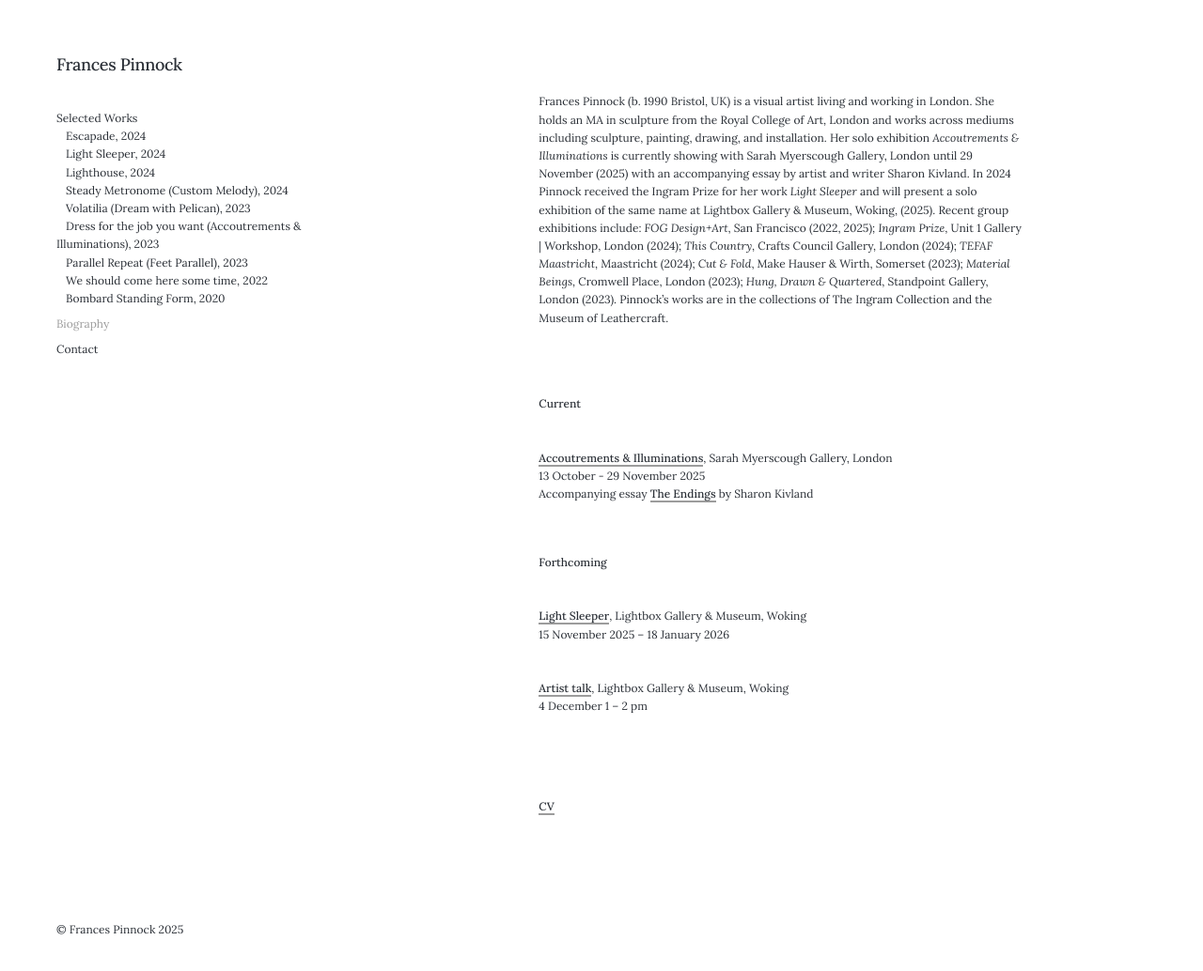
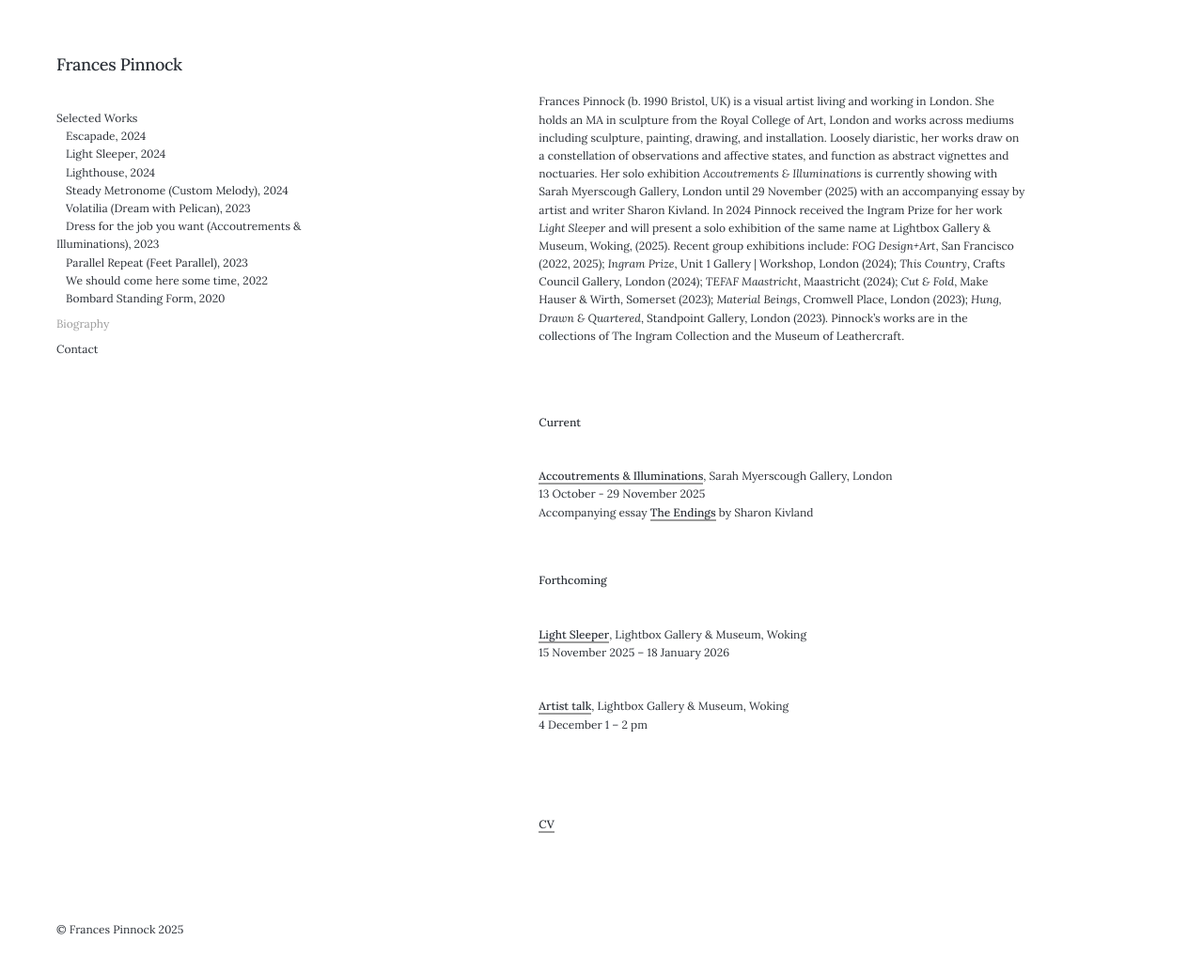
Before and after one commit to francespinnock/francespinnock.github.io, a Jekyll site: the page built from _pages/bio.md, in a window 1280 px wide and 1039 px high. Shown: the top 1034 px of the window at 94% size. Built offline with Jekyll 4.4.1, drawn with Linux system fonts in a browser that asks for light colours; nearby versions of some CDN libraries.

Commit message:
Update bio.md

```diff
--- a/_pages/bio.md
+++ b/_pages/bio.md
@@ -4,7 +4,7 @@ subtitle:
 description: Frances Pinnock - Biography
 ---
 <br/>
-Frances Pinnock (b. 1990 Bristol, UK) is a visual artist living and working in London. She holds an MA in sculpture from the Royal College of Art, London and works across mediums including sculpture, painting, drawing, and installation. Her solo exhibition _Accoutrements & Illuminations_ is currently showing with Sarah Myerscough Gallery, London until 29 November (2025) with an accompanying essay by artist and writer Sharon Kivland. In 2024 Pinnock received the Ingram Prize for her work _Light Sleeper_ and will present a solo exhibition of the same name at Lightbox Gallery & Museum, Woking, (2025). Recent group exhibitions include: _FOG Design+Art_, San Francisco (2022, 2025); _Ingram Prize_, Unit 1 Gallery | Workshop, London (2024); _This Country_, Crafts Council Gallery, London (2024); _TEFAF Maastricht_, Maastricht (2024); _Cut & Fold_, Make Hauser & Wirth, Somerset (2023); _Material Beings_, Cromwell Place, London (2023); _Hung, Drawn & Quartered_, Standpoint Gallery, London (2023). Pinnock's works are in the collections of The Ingram Collection and the Museum of Leathercraft.
+Frances Pinnock (b. 1990 Bristol, UK) is a visual artist living and working in London. She holds an MA in sculpture from the Royal College of Art, London and works across mediums including sculpture, painting, drawing, and installation. Loosely diaristic, her works draw on a constellation of observations and affective states, and function as abstract vignettes and noctuaries. Her solo exhibition _Accoutrements & Illuminations_ is currently showing with Sarah Myerscough Gallery, London until 29 November (2025) with an accompanying essay by artist and writer Sharon Kivland. In 2024 Pinnock received the Ingram Prize for her work _Light Sleeper_ and will present a solo exhibition of the same name at Lightbox Gallery & Museum, Woking, (2025). Recent group exhibitions include: _FOG Design+Art_, San Francisco (2022, 2025); _Ingram Prize_, Unit 1 Gallery | Workshop, London (2024); _This Country_, Crafts Council Gallery, London (2024); _TEFAF Maastricht_, Maastricht (2024); _Cut & Fold_, Make Hauser & Wirth, Somerset (2023); _Material Beings_, Cromwell Place, London (2023); _Hung, Drawn & Quartered_, Standpoint Gallery, London (2023). Pinnock's works are in the collections of The Ingram Collection and the Museum of Leathercraft.
 <br/>
 <br/>
 
```
